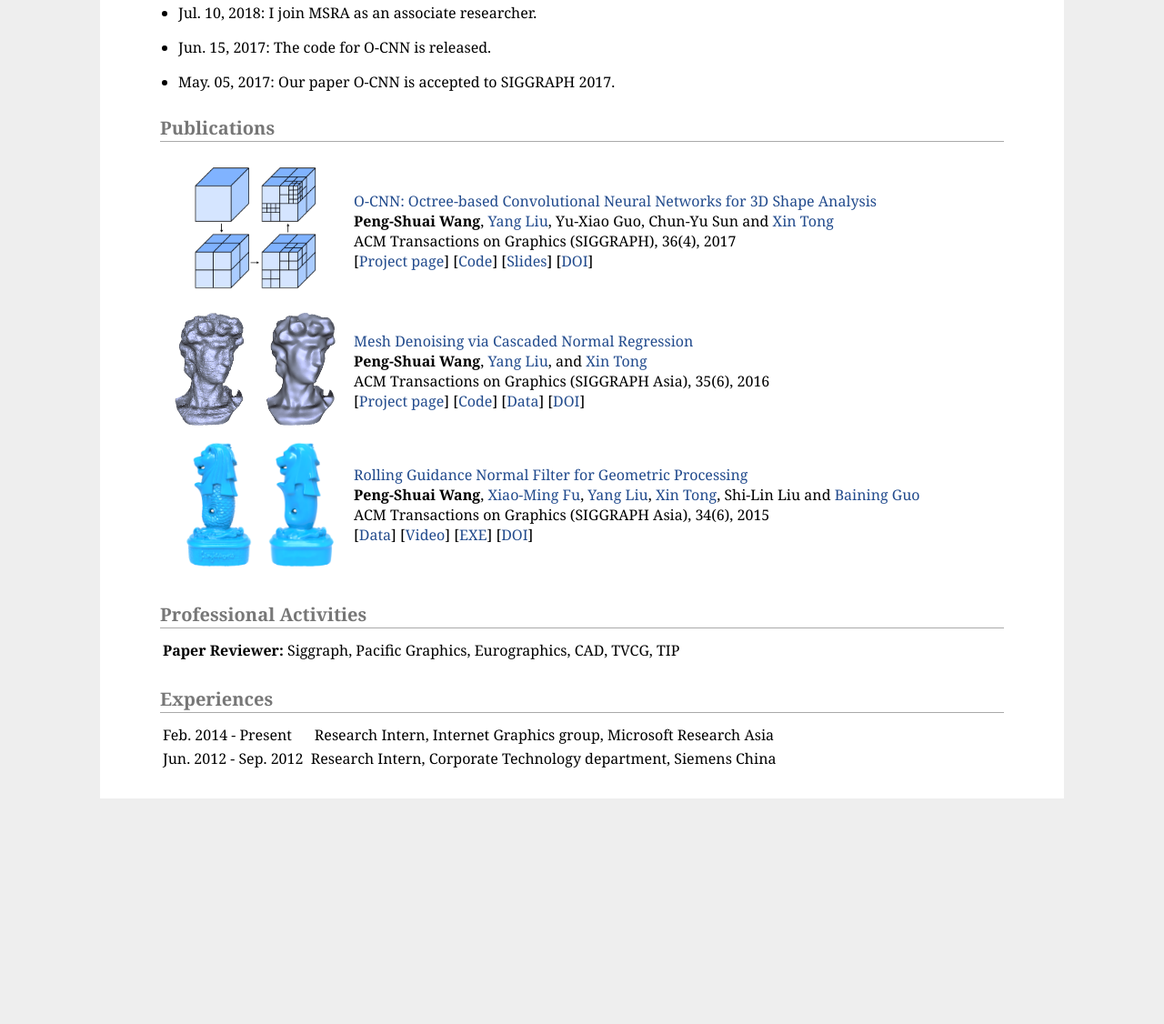
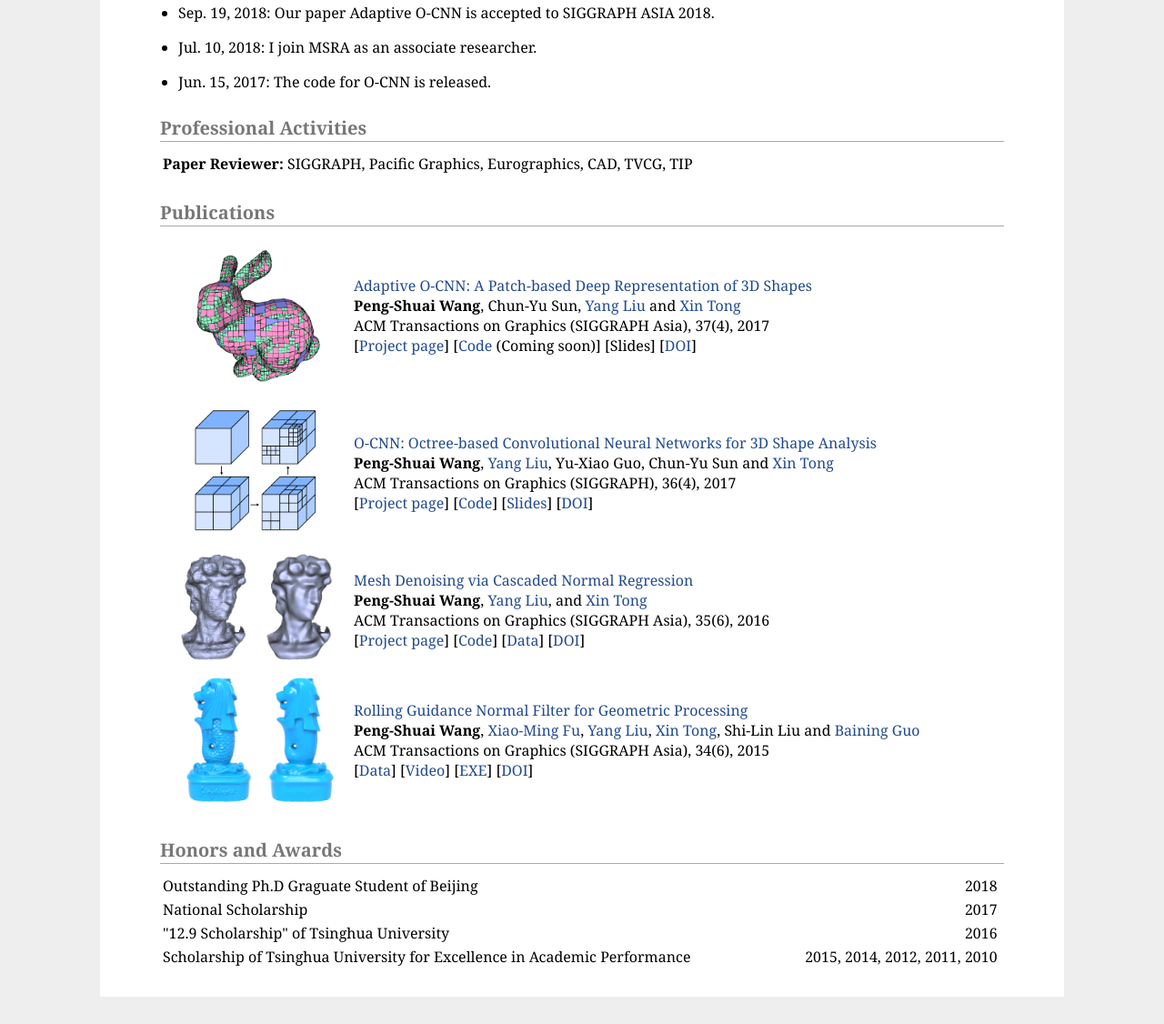
Before and after one commit to wang-ps/wang-ps.github.io, a plain HTML site: page index.html in a window 1280 px wide. Shown: the part 547-1673 px from the top of the page at 91% size. Before the commit the page ends 1455 px from the top, so only its background shows below. Drawn offline with Linux system fonts and the light colour scheme.

Commit message:
Release AO-CNN

```diff
--- /dev/null
+++ b/AO-CNN.html
@@ -0,0 +1,107 @@
+<!DOCTYPE html PUBLIC "-//W3C//DTD XHTML 1.1//EN" "http://www.w3.org/TR/xhtml11/DTD/xhtml11.dtd">
+<html xmlns="http://www.w3.org/1999/xhtml" xml:lang="en" slick-uniqueid="3">
+<head>
+<meta http-equiv="Content-Type" content="text/html; charset=UTF-8">
+<meta name="keywords" content="Pengshuai Wang, Peng-Shuai Wang, MSRA, Tsinghua University, 王鹏帅, 清华大学, Adaptive O-CNN, O-CNN, octree, CNN">
+<meta name="description" content="Adaptive O-CNN: A Patch-based Deep Representation of 3D Shapes">
+<link rel="stylesheet" href="./Pengshuai Wang - Homepage_files/style/jemdoc.css" type="text/css">
+<style type="text/css">
+</style>
+<title>AO-CNN</title>
+<link rel="shortcut icon" href="./Pengshuai Wang - Homepage_files/img/favicon.ico" >
+<!--link rel="shortcut icon" type="image/gif" href="./Pengshuai Wang - Homepage_files/img/animated_favicon1.gif" -->
+</head>
+
+
+<body>
+<div id="layout-content" style="margin-top:25px">
+
+<!-- teaser -->
+<table>
+<tbody>
+  <tr>
+    <td valign="top" align="center">
+      <b><font size="5" face="Times New Roman" >Adaptive O-CNN: A Patch-based Deep Representation of 3D Shapes</font></b>
+      <br><br>
+    </td>
+  </tr>
+
+  <tr>
+    <td valign="top" align="center">
+         <font size="4" face="Times New Roman" > <a href="http://wang-ps.github.io/"  target="_blank">Peng-Shuai Wang</a> </font> <font size="2"><sup>12</sup></font> &emsp;&emsp;
+         <font size="4" face="Times New Roman" >Chun-Yu Sun</a> </font> <font size="2"><sup>12</sup></font> &emsp;&emsp;
+         <font size="4" face="Times New Roman" > <a href="https://xueyuhanlang.github.io/"  target="_blank">Yang Liu</a> </font> <font size="2"><sup>2</sup></font> &emsp;&emsp;
+         <font size="4" face="Times New Roman" > <a href="http://research.microsoft.com/en-us/um/people/xtong/xtong.html"  target="_blank">Xin Tong</a> </font> <font size="2"><sup>2</sup></font>
+         <br>
+         <font size="2"> <sup>1</sup></font> <font size="3" face="Times New Roman" > <a href="http://www.tsinghua.edu.cn/" target="_blank">Tsinghua University</a></font> &emsp;&emsp;
+         <font size="2"> <sup>2</sup></font> <font size="3" face="Times New Roman" ><a href="http://research.microsoft.com/en-us/labs/asia/" target="_blank">Microsoft Research Asia</a> </font>
+         <br>
+         <font size="3" face="Times New Roman" > ACM Transactions on Graphics (Proceedings of SIGGRAPH Asia 2018) </font>
+         <br> <br>
+    </td>
+    </tr>
+
+    <tr>
+      <td valign="top" align="center">
+         <img width="100%" src="./AO-CNN_files/teaser.png">
+      </td>
+    </tr>
+
+</tbody>
+</table>
+
+<!-- Abstract -->
+<h2>Abstract</h2>
+
+
+<table>
+  <tbody>
+  <tr>
+    <p style="text-align:justify;">
+    <font face="Times New Roman" >
+      We present an Adaptive Octree-based Convolutional Neural Network (Adaptive O-CNN) for efficient 3D shape encoding and decoding. Different from volumetric-based or octree-based CNN methods that represent a 3D shape with voxels in the same resolution, our method represents a 3D shape adaptively with octants at different levels and models the 3D shape within each octant with a planar patch. Based on this adaptive patch-based representation, we propose an Adaptive O-CNN encoder and decoder for encoding and decoding 3D shapes. The Adaptive O-CNN encoder takes the planar patch normal and displacement as input and performs 3D convolutions only at the octants at each level, while the Adaptive O-CNN decoder infers the shape occupancy and subdivision status of octants at each level and estimates the best plane normal and displacement for each leaf octant. As a general framework for 3D shape analysis and generation, the Adaptive O-CNN not only reduces the memory and computational cost, but also offers better shape generation capability than the existing 3D-CNN approaches. We validate Adaptive O-CNN in terms of efficiency and effectiveness on different shape analysis and generation tasks, including shape classification, 3D autoencoding, shape prediction from a single image, and shape completion for noisy and incomplete point clouds.
+
+    </font>
+    </p>
+  </tr>
+
+  </tr>
+    <tr>
+      <td align="center" width="25%">
+        <img src="./AO-CNN_files/thumbmail.png" width="210">
+      </td>
+      <td>
+          <strong>Paper</strong> [<a href="./AO-CNN_files/AOCNN.pdf" target="_blank">PDF</a>] <br><br>
+          <strong>Appendix</strong> [<a href="./AO-CNN_files/appendix.pdf" target="_blank">PDF</a>] <br><br>
+          <strong>Slides</strong> [<a href="https://wang-ps.github.io/" target="_blank">PPTX</a>] <br><br>
+          <strong>Code&nbsp;&nbsp;</strong> [<a href="https://github.com/Microsoft/O-CNN" target="_blank">Github</a>] <br><br>
+          <strong>Citation</strong> [<a href="AO-CNN_files/ao-cnn.bib" target="_blank">BibTeX</a>]<br>
+          <p style="text-align:justify;">
+          <font face="Times New Roman" >
+          Peng-Shuai Wang, Chun-Yu Sun, Yang Liu, and Xin Tong.
+          2018. Adaptive O-CNN: A Patch-based Deep Representation of 3D Shapes
+          Analysis. ACM Trans. Graph. (SIGGRAPH Asia) 37, 6, Article 217 (November 2018), 11 pages.
+          </font>
+          </p>
+
+      </td>
+    </tr>
+  </tbody>
+</table>
+
+<!-- downloads -->
+<!-- <h2>Downloads</h2>
+<p>
+[<a href="./O-CNN_files/CNN3D.pdf" target="_blank">Paper</a>]
+[Code(coming soon)]
+[<a href="O-CNN_files/o-cnn.bib" target="_blank">BibTeX</a>]
+</p> -->
+
+<!-- <h2>Results</h2>
+<img width="100%" src="./O-CNN_files/classification.png">
+<img width="100%" src="./O-CNN_files/segmentation.png">
+<img width="100%" src="./O-CNN_files/retrieval.png"> -->
+
+</div>
+</body>
+</html>
--- a/index.html
+++ b/index.html
@@ -56,22 +56,54 @@
 
 <h2>News</h2>
 <ul style="list-style-type:disc">
+  <li> Sep. 19, 2018: Our paper Adaptive O-CNN is accepted to SIGGRAPH ASIA 2018. </li>
   <li> Jul. 10, 2018: I join MSRA as an associate researcher. </li>
   <li> Jun. 15, 2017: The code for O-CNN is released. </li>
-  <li> May. 05, 2017: Our paper O-CNN is accepted to SIGGRAPH 2017. </li>
 </ul>
+
+<h2>Professional Activities </h2>
+<table border="0" width="100%">
+  <tbody>
+    <tr>
+      <td> <strong>Paper Reviewer:</strong> SIGGRAPH, Pacific Graphics, Eurographics, CAD, TVCG, TIP </td>
+    </tr>
+  </tbody>
+</table>
 
 
 <h2>Publications</h2>
 
   <table border="0" width="100%">
   <tbody>
+    <!-- Adaptive O-CNN: A Patch-based Deep Representation of 3D Shapes -->
+    <tr>
+      <td>
+        <div align="center">
+          <img width="180" src="./AO-CNN_files/ao-cnn.png" alt="">
+        </div>
+      </td>
+      <td>
+        <a href="./AO-CNN_files/AOCNN.pdf" target="_blank">Adaptive O-CNN: A Patch-based Deep Representation of 3D Shapes</a>
+        <br>
+        <strong>Peng-Shuai Wang</strong>, Chun-Yu Sun,
+        <a href="https://xueyuhanlang.github.io/" target="_blank" onclick="stc(this, 44)">Yang Liu</a> and
+        <a href="http://research.microsoft.com/en-us/um/people/xtong/xtong.html" target="_blank" onclick="stc(this, 44)">Xin Tong</a>
+        <br>
+        ACM Transactions on Graphics (SIGGRAPH Asia), 37(4), 2017
+        <br>
+        [<a href="AO-CNN.html" target="_blank">Project page</a>]
+        [<a href="https://github.com/Microsoft/O-CNN" target="_blank">Code</a> (Coming soon)]
+        [Slides]
+        [<a href="https://doi.org/10.1145/3272127.3275050" target="_blank">DOI</a>]
+      </td>
+    </tr>
+
 
     <!-- O-CNN: Octree-based Convolutional Neural Networks for 3D Shape Analysis -->
     <tr>
       <td>
         <div align="center">
-          <img width="180" src="./Pengshuai Wang - Homepage_files/doc/o-cnn.png" alt="">
+          <img width="180" src="./Pengshuai Wang - Homepage_files/img/o-cnn.png" alt="">
         </div>
       </td>
       <td>
@@ -96,7 +128,7 @@
     <tr>
       <td>
         <div align="center">
-          <img width="180" src="./Pengshuai Wang - Homepage_files/doc/Denoising.png" alt="">
+          <img width="180" src="./Pengshuai Wang - Homepage_files/img/Denoising.png" alt="">
         </div>
       </td>
       <td>
@@ -119,7 +151,7 @@
     <tr>
       <td>
         <div align="center">
-          <img width="180" src="./Pengshuai Wang - Homepage_files/doc/RGNF.png" alt="">
+          <img width="180" src="./Pengshuai Wang - Homepage_files/img/RGNF.png" alt="">
         </div>
       </td>
       <td>
@@ -153,17 +185,45 @@
   <!--   <font size="2">The ACM SIGGRAPH (AISA) and the ACM Transactions on Graphics are the top conference and top journal in the field of computer graphics respectively.</font> -->
 
 
-<h2>Professional Activities </h2>
-<table border="0" width="100%">
+<h2>Honors and Awards</h2>
+<table id="tbAwards" border="0" width="100%">
   <tbody>
     <tr>
-      <td> <strong>Paper Reviewer:</strong> Siggraph, Pacific Graphics, Eurographics, CAD, TVCG, TIP </td>
+      <td> Outstanding Ph.D Graguate Student of Beijing </td>
+      <td align="right"> 2018 <td>
+    </tr>
+    <tr>
+      <td> National Scholarship </td>
+      <td align="right"> 2017 <td>
+    </tr>
+    <tr>
+      <td> "12.9 Scholarship" of Tsinghua University </td>
+      <td align="right"> 2016 <td>
+    </tr>
+    <tr>
+      <td> Scholarship of Tsinghua University for Excellence in Academic Performance </td> <td align="right"> 2015, 2014, 2012, 2011, 2010 <td>
     </tr>
   </tbody>
 </table>
 
 
-<h2>Experiences</h2>
+<!-- <h2> </h2>
+<a href="http://www.easycounter.com/">
+<img src="http://www.easycounter.com/counter.php?wangps" border="0" alt="Web Site Hit Counter">
+</a>
+<font size="2"> visits since 2016-07-25. </font> -->
+
+
+<!-- Honors and Awards
+National Scholarship, 2016
+Freshman Scholarship for Doctoral candidate of Tsinghua University, 2013 (Rank 1 in Department of Automation, Tsinghua University)
+Outstanding Graduate Student of Beijing, China, 2013
+Outstanding Graduate Student of Tsinghua University, 2013
+Friend of Tsinghua-Chang Dong Scholarship (1/141), 2012
+Friend of Tsinghua-Fang Chongzhi Scholarship (1/141), 2011
+ (1/141), 2010 -->
+
+<!-- <h2>Experiences</h2>
 <table id="tbExperiences" border="0" width="100%">
   <tbody>
     <tr>
@@ -173,7 +233,7 @@
       <td> Jun. 2012 - Sep. 2012 &nbsp;Research Intern, Corporate Technology department, Siemens China</td>
     </tr>
   </tbody>
-</table>
+</table> -->
 <!--
 <h2> </h2>
 <a href="http://www.easycounter.com/">
```
Also changed, not shown: O-CNN.html (+2 -2 lines), AO-CNN_files/ao-cnn.png (added), AO-CNN_files/teaser.png (added), AO-CNN_files/thumbmail.png (added), AO-CNN_files/title.png (added), Pengshuai Wang - Homepage_files/doc/Denoising.png (deleted), Pengshuai Wang - Homepage_files/img/Denoising.png (added), Pengshuai Wang - Homepage_files/img/RGNF.png (renamed from Pengshuai Wang - Homepage_files/doc/RGNF.png), Pengshuai Wang - Homepage_files/img/o-cnn.png (renamed from Pengshuai Wang - Homepage_files/doc/o-cnn.png), 4 other files.
